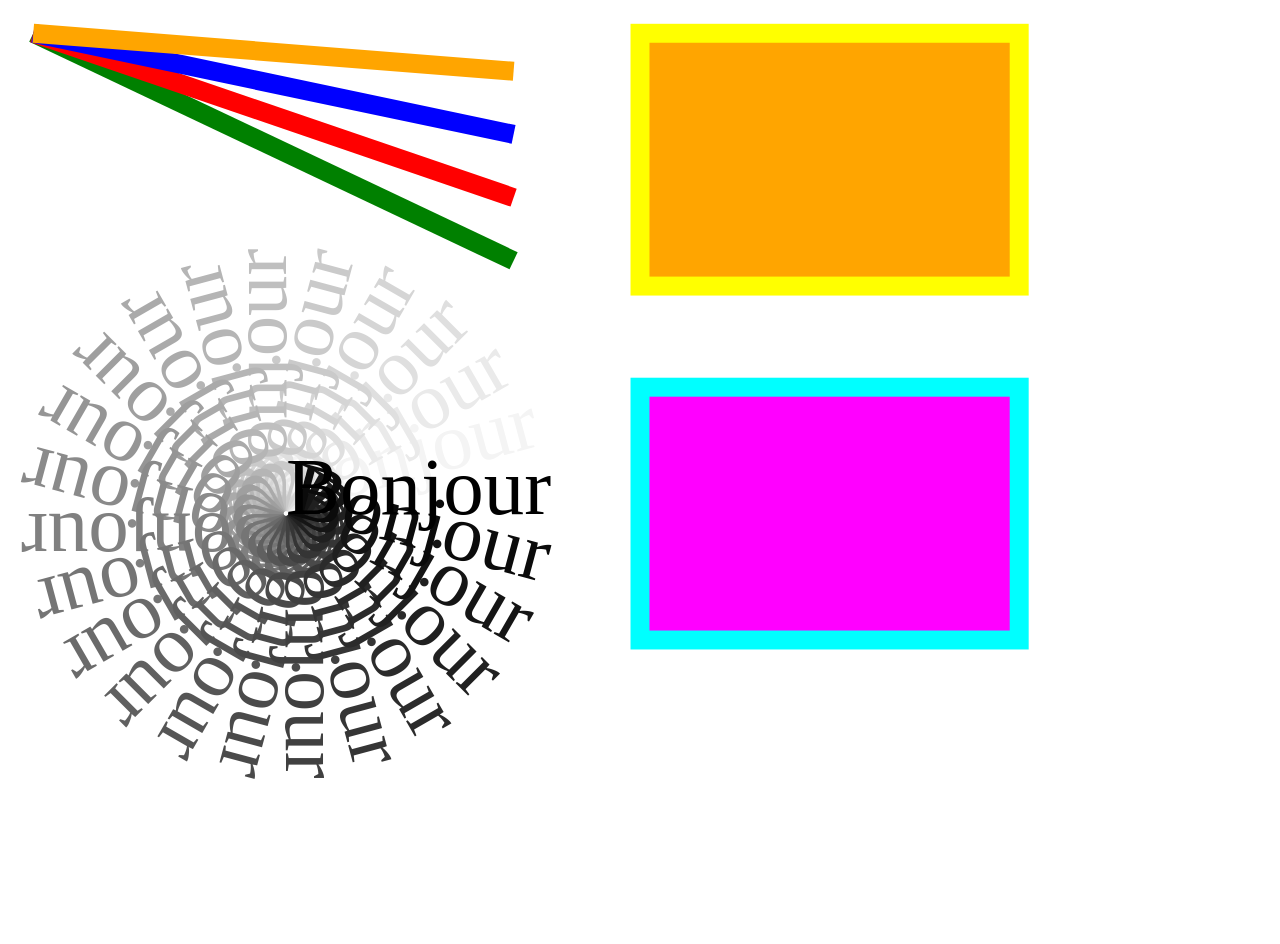
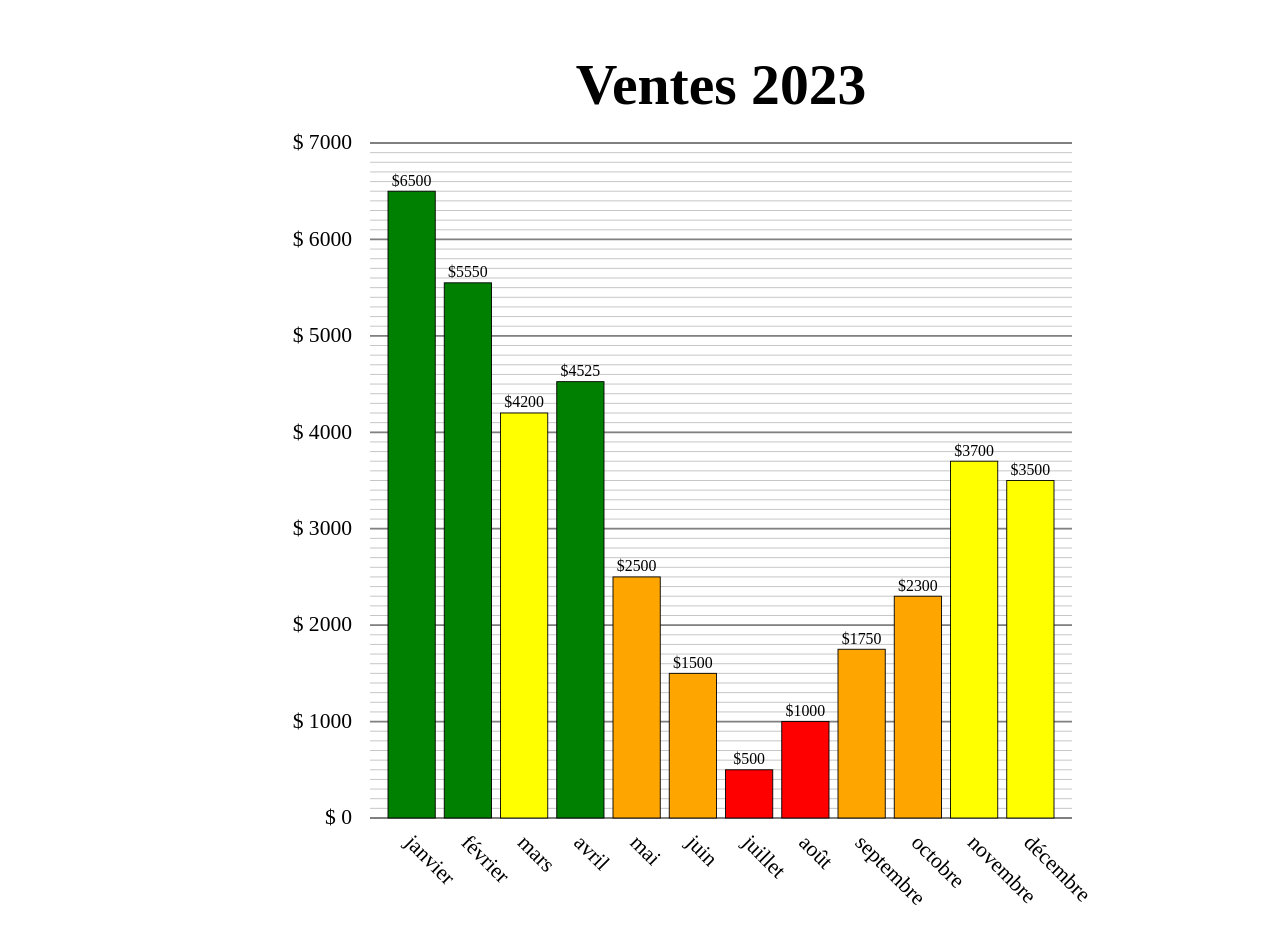
Before and after one commit to BuyMyBeard/kbk-atelier1, a plain HTML site: page index.html in a window 1280 px wide. After the commit the page ends 920 px from the top, so only its background shows below. Drawn offline with Linux system fonts and the light colour scheme.

Commit message:
implemented everything

```diff
--- a/code.js
+++ b/code.js
@@ -3,7 +3,13 @@ document.addEventListener("DOMContentLoaded", () => init_UI());
 const svgns = "http://www.w3.org/2000/svg";
 const viewPortMaxUnitX = 1000;
 const viewPortMaxUnitY = 1000;
+
+
+
 let viewport;
+
+const months = ["janvier", "février", "mars", "avril", "mai", "juin", "juillet", "août", "septembre", "octobre", "novembre", "décembre"];
+const sales = [6500, 5550, 4200, 4525, 2500, 1500, 500, 1000, 1750, 2300, 3700, 3500];
 
 function insertViewPort(containerId) {
     viewport = document.createElementNS(svgns, "svg");
@@ -14,7 +20,12 @@ function insertViewPort(containerId) {
 
 function init_UI() {
     insertViewPort("graphContainer");
-    demoShapes();
+    const options = {
+        title: "Ventes 2023",
+    }
+    const graph = new Graph({x: months, y: sales}, {x: viewPortMaxUnitX, y: viewPortMaxUnitY}, options);
+    console.log(graph);
+    graph.draw(viewport);
 }
 
 function demoShapes() {
@@ -48,12 +59,135 @@ function rect(x, y, width, height, fill = "white", stroke = "black", strokeWidth
     rect.setAttribute("stroke-width", strokeWidth);
     return rect;
 }
-function text(x, y, content, angle = 0, size = "1", fill = "black") {
+function text(x, y, content, angle = 0, size = "1", fill = "black", anchor = "left", fontWeight = "normal", dy = "0.5em") {
     let text = document.createElementNS(svgns, "text");
     text.setAttribute("x", x); text.setAttribute("y", y);
     text.setAttribute("transform", `rotate(${angle},${x},${y})`);
     text.setAttribute("font-size", size + "em");
     text.setAttribute("fill", fill);
+    text.setAttribute("text-anchor", anchor);
+    text.setAttribute("font-weight", fontWeight);
+    text.setAttribute("dy", dy);
     text.innerHTML = content;
     return text;
 }
+
+class Graph {
+    margins = {
+        top: 150,
+        bottom: 100,
+        left: 200,
+        right: 20,
+    };
+
+    max = 7000;
+    grid = {
+        y: {
+            major: {
+                separation: 1000,
+                color: 'grey',
+                width: 2,
+            },
+            minor: {
+                separation: 100,
+                color: 'grey',
+                width: .5,
+            }
+        },
+    };
+    spacing = 10;
+    sidePadding = 20;
+    title = "Title";
+    textColor = "black";
+    dataYOffset = 15;
+    dataFontSize = 1.1;
+    labels = {
+        x : {
+            xOffset: 0,
+            yOffset: 20,
+            fontSize: 1.5,
+            rotation: 45,
+        },
+        y : {
+            xOffset: 20,
+            yOffset: 5,
+            fontSize: 1.5,
+            rotation: 0,
+        },
+    }
+
+    constructor(data, viewportSize, options) {
+        this.data = data;
+        this.viewportSize = viewportSize;
+        Object.assign(this, options);
+    }
+
+    draw(viewport) {
+        this.drawGridLines(viewport, this.grid.y.minor);
+        this.drawGridLines(viewport, this.grid.y.major, true);
+        this.drawTitle(viewport);
+        this.drawData(viewport);
+    }
+
+    drawGridLines(viewport, grid, includeLabels = false) {
+        const startX = this.margins.left;
+        const endX = this.viewportSize.x - this.margins.right;
+        const startY = this.viewportSize.y - this.margins.bottom;
+        const endY = this.margins.top;
+        let increment = (endY - startY) / (this.max / grid.separation);
+        for(let y = startY; y >= endY; y += increment) {
+            viewport.appendChild(line(startX, y, endX, y, grid.color, grid.width));
+            if (!includeLabels) continue;
+            const progress = ((y - startY) / (endY - startY)) * this.max;
+
+            viewport.appendChild(
+                text(
+                    startX - this.labels.y.xOffset,
+                    y - this.labels.y.yOffset,
+                    "$ " + Math.round(progress),
+                    this.labels.y.rotation,
+                    this.labels.y.fontSize,
+                    "black",
+                    "end"));
+        }
+    }
+    drawTitle(viewport) {
+        const x = .5 * (viewPortMaxUnitX - this.margins.right - this.margins.left) + this.margins.left;
+        const y = .5 * this.margins.top;
+
+        viewport.appendChild(text(x, y, this.title, 0, 4, this.textColor, "middle", "bold"));
+    }
+
+    barColor(value) {
+        if (value > 4500) {
+            return "green";
+        } else if (value > 3000) {
+            return "yellow";
+        } else if (value > 1000) {
+            return "orange";
+        } else {
+            return "red";
+        }
+    }
+
+    drawData(viewport) {
+        const dataCount = this.data.x.length;
+        const available = this.viewportSize.x - (2 * this.sidePadding + (dataCount - 1) * this.spacing + this.margins.left + this.margins.right);
+        const startX = this.margins.left + this.sidePadding;
+        const barWidth = available / dataCount;
+        const heightScaling = (this.viewportSize.y - this.margins.bottom - this.margins.top) / this.max;
+
+        for (let i = 0; i < dataCount; i++) {
+            const x = startX + i * (barWidth + this.spacing);
+            const y = this.viewportSize.y - this.margins.bottom;
+            const barHeight = heightScaling * this.data.y[i];
+            const color = this.barColor(this.data.y[i]);
+
+            viewport.appendChild(rect(x , y - barHeight, barWidth, barHeight, color, "black", 1));
+            const halfway = x + .5 * barWidth;
+
+            viewport.appendChild(text(halfway + this.labels.x.xOffset, y + this.labels.x.yOffset, this.data.x[i], this.labels.x.rotation, this.labels.x.fontSize, "black"));
+            viewport.appendChild(text(halfway, y - barHeight - this.dataYOffset, "$" + this.data.y[i], 0, this.dataFontSize, this.textColor, "middle"));
+        }
+    }
+}
--- a/index.html
+++ b/index.html
@@ -5,6 +5,12 @@
     <meta name="viewport" content="width=device-width, initial-scale=1.0">
     <script src="code.js"></script>
     <title>Document</title>
+    <style>
+        #graphContainer {
+            margin: auto;
+            max-width: 900px;
+        }
+    </style>
 </head>
 <body>
     <div id="graphContainer"></div>
```
